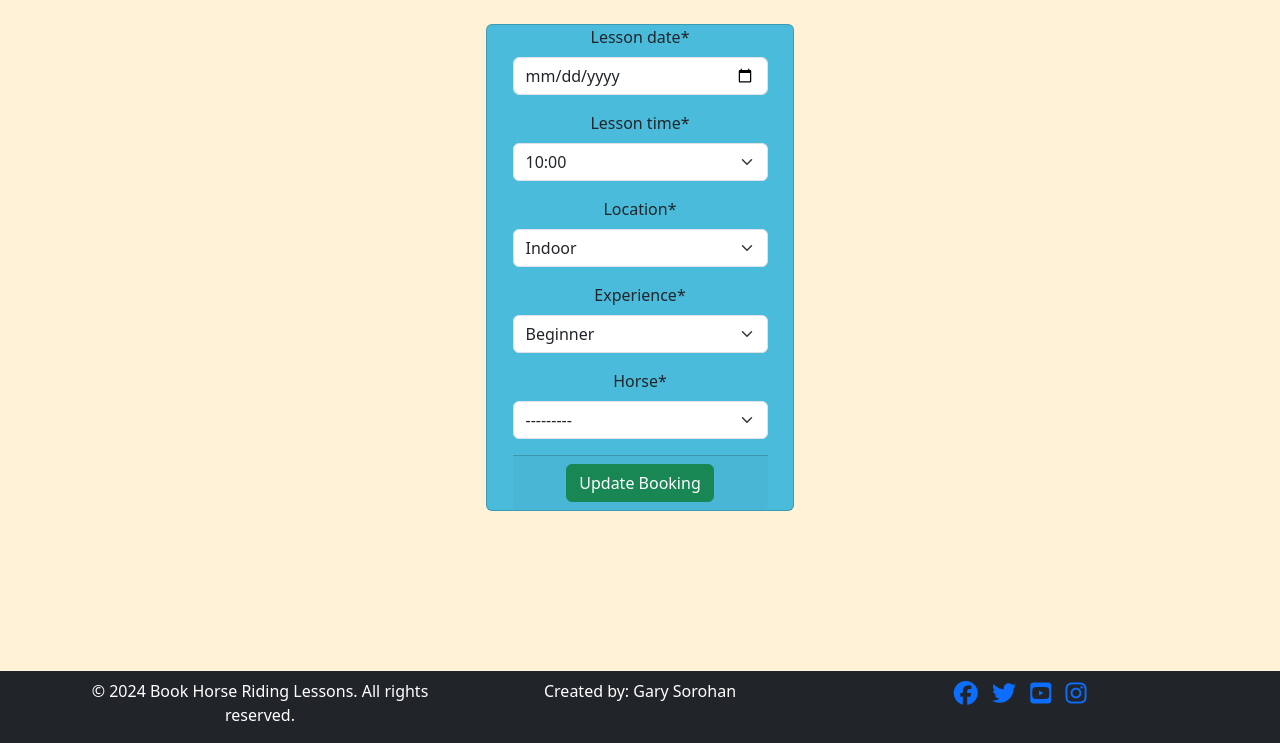
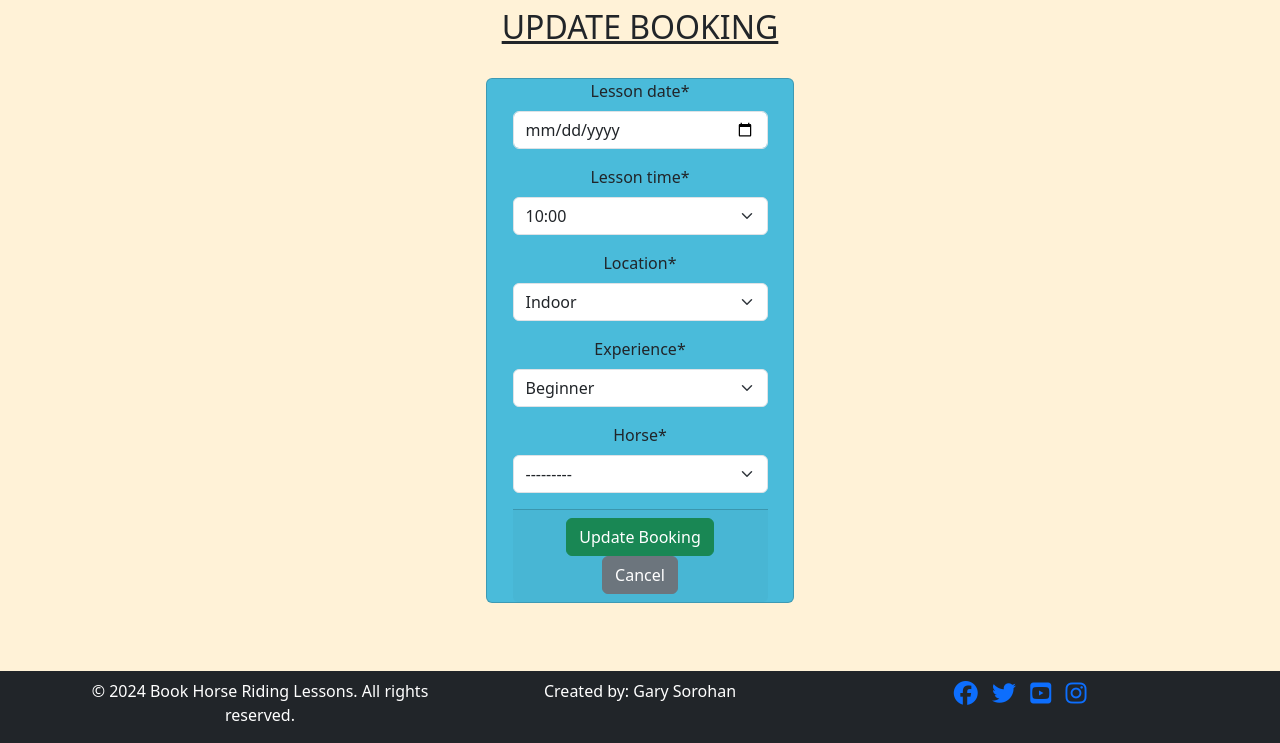
Before and after one commit to Soro82/book-horse-riding-lesson, a Django app: template templates/edit_booking.html in a window 1280 px wide. Shown: the part 57-800 px from the top of the page. Run offline with Django 4.2, Linux system fonts and the light colour scheme; the template is opened without the code that fills it: values that come from a table or form of the project are taken from there, others are empty; some libraries are stand-ins or nearby versions.

Commit message:
add cancel button to edit booking page

```diff
--- a/horse_riding_lessons/settings.py
+++ b/horse_riding_lessons/settings.py
@@ -30,7 +30,7 @@ TEMPLATES_DIR = os.path.join(BASE_DIR, 'templates')
 SECRET_KEY = os.environ.get("SECRET_KEY")
 
 # SECURITY WARNING: don't run with debug turned on in production!
-DEBUG = False
+DEBUG = True
 
 ALLOWED_HOSTS = ['8000-soro82-bookhorseridingl-hwkn16f1awt.ws-eu114.gitpod.io','.herokuapp.com']
 
--- a/templates/delete_booking.html
+++ b/templates/delete_booking.html
@@ -3,6 +3,9 @@
 {% block content %}
 
 <div class="container">
+    <div class="row">
+        <h2 class="text-center mt-2 text-decoration-underline text-uppercase">Delete Booking</h2>
+    </div>
     <div class="row justify-content-center">
         <div class="col-md-6">
             <div class="card text-center">
--- a/templates/edit_booking.html
+++ b/templates/edit_booking.html
@@ -6,6 +6,9 @@
 {% block content %}
 
 <div class="container">
+    <div class="row">
+        <h2 class="text-center mt-2 text-decoration-underline text-uppercase">Update Booking</h2>
+    </div>
     <div class="row">
         <div class="col-sm-6 offset-sm-3 col-lg-4 offset-lg-4">
             <div class="card text-center">
@@ -16,6 +19,7 @@
                         <div class="card-footer">
                             <button class="btn btn-success"
                             type="submit">Update Booking</button>
+                            <a href="{% url 'bookings' %}" class="btn btn-secondary">Cancel</a>
                         </div>
                     </form>
                 </div>
```
